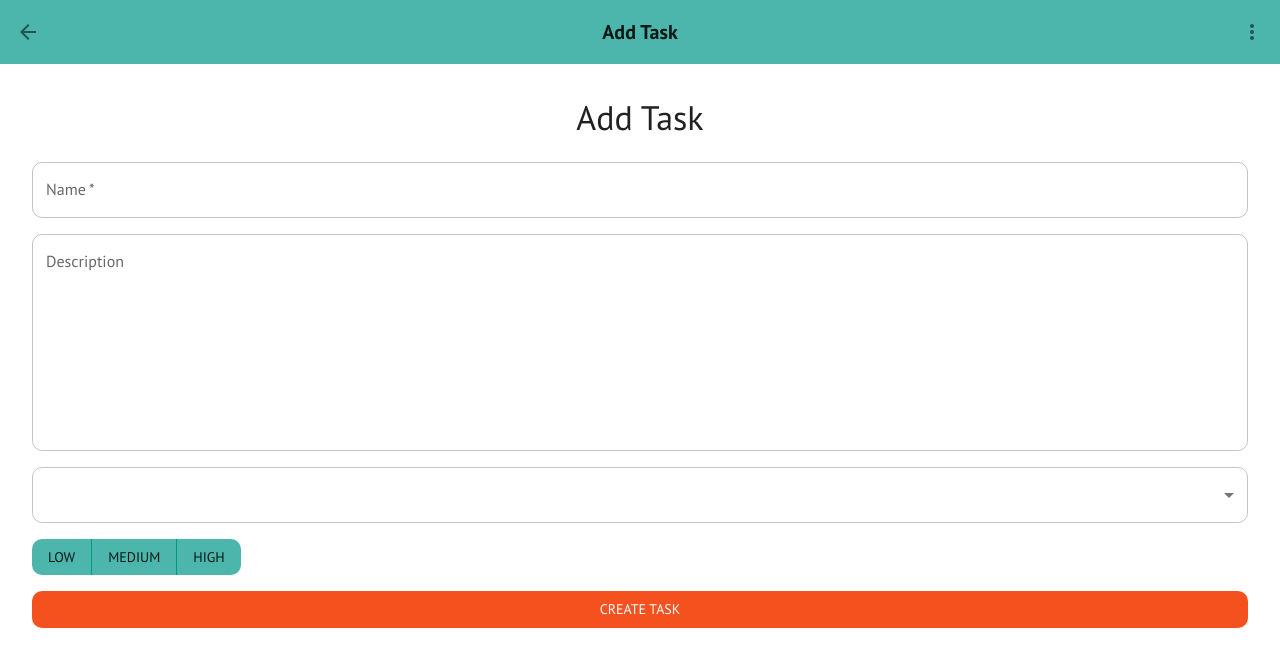
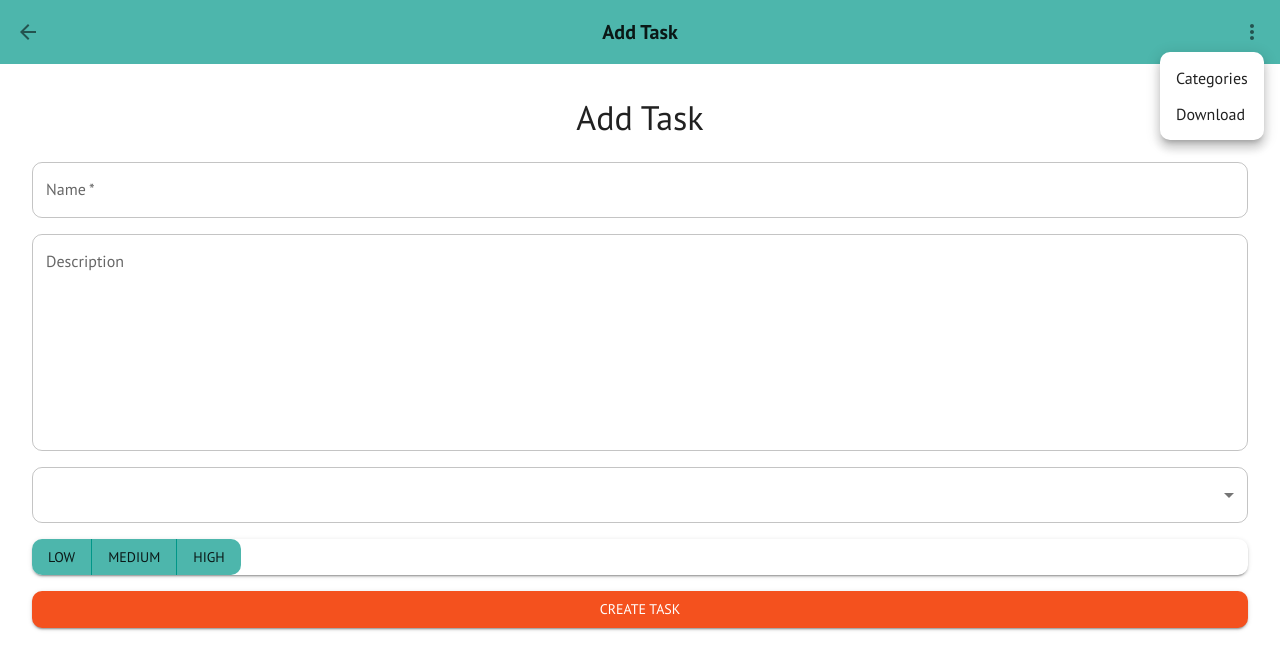
Before and after one commit to SA9102/Productivity-App, a React (Vite) app: page /Todo-App/add-task in a window 1280 px wide. Both pictures are taken after a click on the button "more". Shown: the top 670 px of the page. Built offline with nearby package versions, Linux system fonts and the light colour scheme.

Commit message:
added popup menu - not yet working

```diff
--- a/src/components/AppBar.tsx
+++ b/src/components/AppBar.tsx
@@ -1,14 +1,22 @@
+// MUI components
 import {
   AppBar as MUIAppBar,
   IconButton,
   Toolbar,
   Typography,
   Box,
+  Menu,
+  MenuItem,
 } from "@mui/material";
-import { ReactNode } from "react";
+import { ReactNode, useState } from "react";
+
 import ArrowBackIcon from "@mui/icons-material/ArrowBack";
 import MoreVertIcon from "@mui/icons-material/MoreVert";
-import MoreHorizIcon from "@mui/icons-material/MoreHoriz";
+
+import { useLocation } from "react-router";
+
+// Custom hooks
+import useMoreMenu from "../hooks/useMoreMenu";
 
 type props = {
   title: string;
@@ -16,7 +24,19 @@ type props = {
 };
 
 const AppBarMenu = ({ title, children }: props) => {
+  // Sets up the logic for using the Menu component from MUI
+  const path = useLocation().pathname;
+  const { anchorEl, open, handleClick, handleClose } = useMoreMenu();
+
+  const getLastPath = () => {
+    const pathSplit = path.split("/");
+    const last = pathSplit[pathSplit.length - 1];
+    console.log(last);
+    return last;
+  };
+  // console.log(path);
   return (
+    <>
       <Box sx={{ flexGrow: 1 }}>
         <MUIAppBar position="static" sx={{ boxShadow: "none" }}>
           <Toolbar sx={{ width: "100vw" }}>
@@ -31,14 +51,39 @@ const AppBarMenu = ({ title, children }: props) => {
               {title}
             </Typography>
             <IconButton
-            aria-label="back"
+              id="more-button"
+              aria-label="more"
               sx={{ position: "fixed", right: "0.5rem" }}
+              aria-control={open ? "more" : undefined}
+              aria-haspopup={true}
+              aria-expanded={open ? true : undefined}
+              onClick={handleClick}
             >
               <MoreVertIcon />
             </IconButton>
           </Toolbar>
         </MUIAppBar>
       </Box>
+      <Menu
+        anchorEl={anchorEl}
+        open={open}
+        onClose={handleClose}
+        MenuListProps={{ "aria-labelledby": "more-button" }}
+      >
+        {getLastPath() !== "add-task" && (
+          <MenuItem
+            onClick={() => {
+              handleClose();
+            }}
+          >
+            Add Task
+          </MenuItem>
+        )}
+
+        <MenuItem onClick={handleClose}>Categories</MenuItem>
+        <MenuItem onClick={handleClose}>Download</MenuItem>
+      </Menu>
+    </>
   );
 };
 
--- /dev/null
+++ b/src/hooks/useMoreMenu.ts
@@ -0,0 +1,18 @@
+import { useState } from "react";
+
+const useMoreMenu = () => {
+  const [anchorEl, setAnchorEl] = useState<null | HTMLElement>(null);
+  const open = Boolean(anchorEl);
+
+  const handleClick = (e: React.MouseEvent<HTMLButtonElement>) => {
+    setAnchorEl(e.currentTarget);
+  };
+
+  const handleClose = () => {
+    setAnchorEl(null);
+  };
+
+  return { anchorEl, open, handleClick, handleClose };
+};
+
+export default useMoreMenu;
--- a/src/index.tsx
+++ b/src/index.tsx
@@ -15,7 +15,7 @@ const theme = createTheme({
   shape: {
     borderRadius: 10,
   },
-  shadows: ["none"],
+  // shadows: ["none"],
   palette: {
     primary: {
       main: "#4DB6AC",
```
Also changed, not shown: src/components/Menu.tsx (added), 1 other file (tests, documents, lock files or other folders). Lines whose indentation alone changed are shown as unchanged.
